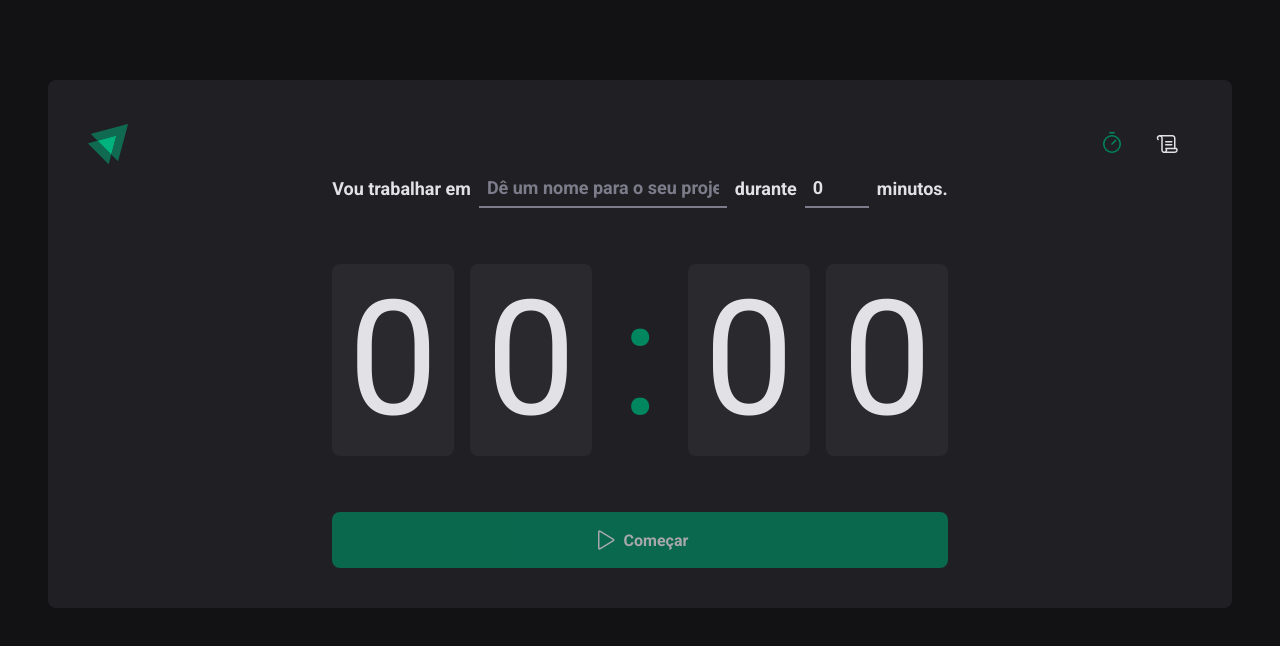
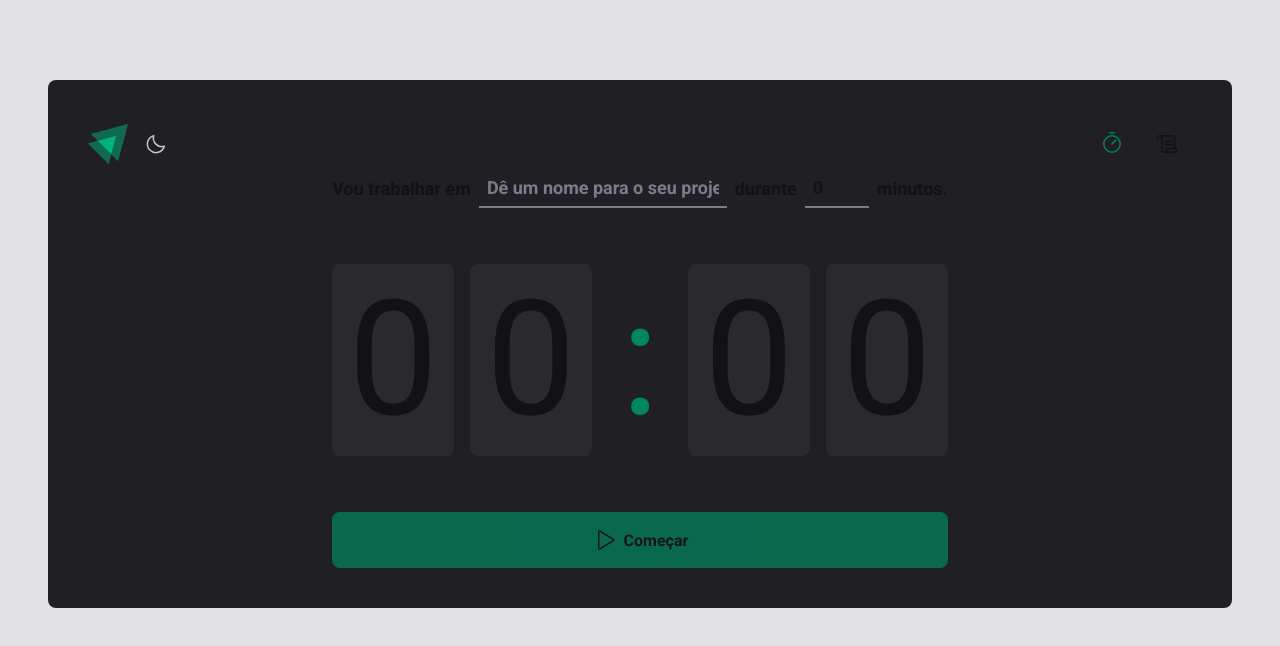
Before and after one commit to GabrielGCJ/p-02-react-js-rocketseat-timer, a React (Vite) app: page / in a window 1280 px wide. Shown: the top 646 px of the page. Built offline with nearby package versions, Linux system fonts and the light colour scheme.

Commit message:
feature/add-dark-and-ligth-modes

```diff
--- a/src/App.tsx
+++ b/src/App.tsx
@@ -1,16 +1,31 @@
 import { ThemeProvider } from 'styled-components'
-import { defaultTheme } from './styles/themes/default'
+// import { defaultTheme } from './styles/themes/default'
 import { GlobalStyle } from './styles/global'
-
 import { BrowserRouter } from 'react-router-dom'
 import { Router } from './Router'
 import { CycleContextProvider } from './contexts/CyclesContext'
-// import { createContext } from 'react'
-// import { CyclesContext } from './pages/Home/Home'
+import { createContext, useState } from 'react'
+import { darkTheme, ligthTheme } from './styles/themes'
+
+interface ThemeContextType {
+  statusTheme: string
+  editTheme: () => void
+}
+
+export const AppThemeContext = createContext({} as ThemeContextType)
 
 export const App = () => {
+  const [theme, setTheme] = useState(ligthTheme)
+  const [statusTheme, setStatusTheme] = useState('ligthTheme')
+
+  const editTheme = () => {
+    setTheme(theme === darkTheme ? ligthTheme : darkTheme)
+    setStatusTheme(statusTheme === 'darkTheme' ? 'ligthTheme' : 'darkTheme')
+  }
+
   return (
-    <ThemeProvider theme={defaultTheme}>
+    <AppThemeContext.Provider value={{ editTheme, statusTheme }}>
+      <ThemeProvider theme={theme}>
         <BrowserRouter>
           <CycleContextProvider>
             <Router />
@@ -18,5 +33,6 @@ export const App = () => {
         </BrowserRouter>
         <GlobalStyle />
       </ThemeProvider>
+    </AppThemeContext.Provider>
   )
 }
--- a/src/components/Header/Header.tsx
+++ b/src/components/Header/Header.tsx
@@ -1,12 +1,23 @@
 import { HeaderContainer } from './styles'
 import logoIgnite from '../../assents/logo-ignite.svg'
-import { Timer, Scroll } from 'phosphor-react'
+import { Timer, Scroll, Sun, Moon } from 'phosphor-react'
 import { NavLink } from 'react-router-dom'
+import { AppThemeContext } from '../../App'
+import { useContext } from 'react'
 
 export const Header = () => {
+  const { editTheme, statusTheme } = useContext(AppThemeContext)
+
   return (
     <HeaderContainer>
-      <img src={logoIgnite} alt=""></img>
+      <div>
+        <img src={logoIgnite} alt="" onClick={editTheme}></img>
+        {statusTheme === 'darkTheme' ? (
+          <Sun size={24} onClick={editTheme} />
+        ) : (
+          <Moon size={24} onClick={editTheme} />
+        )}
+      </div>
       <nav>
         <NavLink to="/" title="Timer">
           <Timer size={24} />
--- a/src/components/Header/styles.ts
+++ b/src/components/Header/styles.ts
@@ -4,6 +4,12 @@ export const HeaderContainer = styled.header`
   display: flex;
   align-items: center;
   justify-content: space-between;
+
+  div {
+    display: flex;
+    align-items: center;
+    gap: 1rem;
+  }
 
   nav {
     display: flex;
--- /dev/null
+++ b/src/styles/themes/darktheme.ts
@@ -0,0 +1,21 @@
+export const darkTheme = {
+  white: '#FFF',
+
+  'gray-100': '#E1E1E6',
+  'gray-300': '#C4C4CC',
+  'gray-400': '#8D8D99',
+  'gray-500': '#7C7C8A',
+  'gray-600': '#323238',
+  'gray-700': '#29292E',
+  'gray-800': '#202024',
+  'gray-900': '#121214',
+
+  'green-300': '#00B37E',
+  'green-500': '#00875F',
+  'green-700': '#015F43',
+
+  'red-500': '#AB222E',
+  'red-700': '#7A1921',
+
+  'yellow-500': '#FBA94C',
+}
--- /dev/null
+++ b/src/styles/themes/index.ts
@@ -0,0 +1,5 @@
+import { darkTheme } from './darktheme'
+import { ligthTheme } from './ligth-theme'
+import { defaultTheme } from './default'
+
+export { darkTheme, ligthTheme, defaultTheme }
--- /dev/null
+++ b/src/styles/themes/ligth-theme.ts
@@ -0,0 +1,21 @@
+export const ligthTheme = {
+  white: '#FFF',
+
+  'gray-100': '#121214',
+  'gray-300': '#C4C4CC',
+  'gray-400': '#8D8D99',
+  'gray-500': '#7C7C8A',
+  'gray-600': '#323238',
+  'gray-700': '#29292E',
+  'gray-800': '#202024',
+  'gray-900': '#E1E1E6',
+
+  'green-300': '#00B37E',
+  'green-500': '#00875F',
+  'green-700': '#015F43',
+
+  'red-500': '#AB222E',
+  'red-700': '#7A1921',
+
+  'yellow-500': '#FBA94C',
+}
```
Lines whose indentation alone changed are shown as unchanged.
